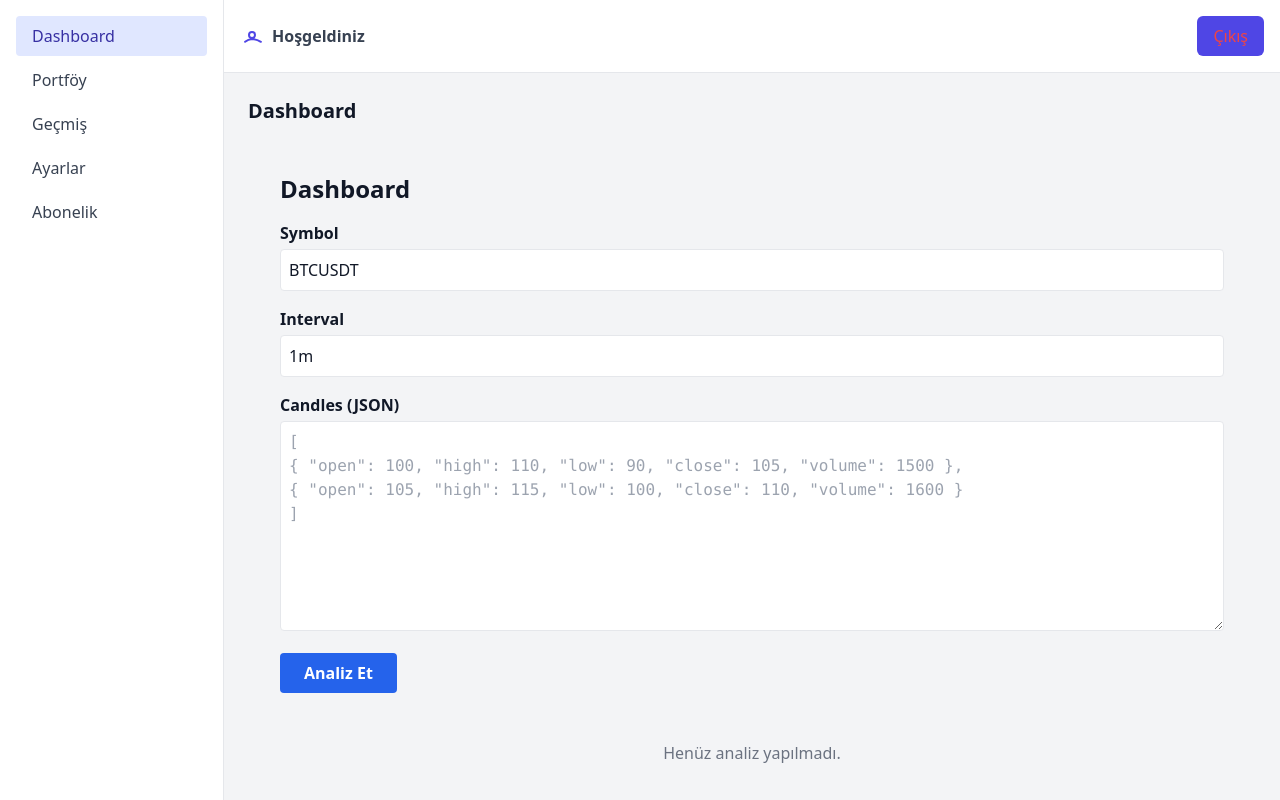
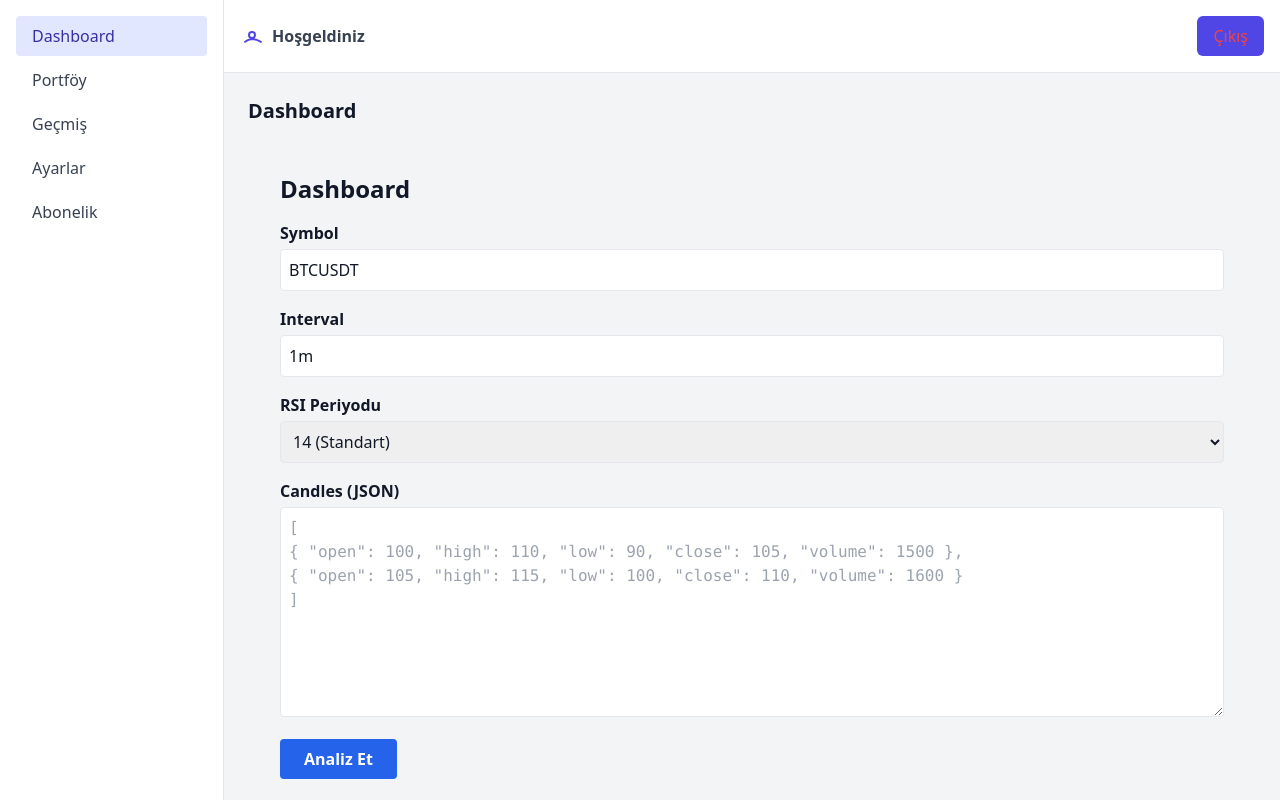
Before and after one commit to greencheff/trade-analyze-app, a React (Vite) app in the folder frontend/: page /dashboard in a window 1280 px wide. Built offline with nearby package versions, Linux system fonts and the light colour scheme.

Commit message:
Update WebhookForm.jsx

```diff
--- a/frontend/src/components/WebhookForm.jsx
+++ b/frontend/src/components/WebhookForm.jsx
@@ -4,6 +4,7 @@ export default function WebhookForm() {
   const [symbol, setSymbol] = useState("BTCUSDT");
   const [interval, setInterval] = useState("1m");
   const [candles, setCandles] = useState("");
+  const [rsiPeriod, setRsiPeriod] = useState(14);
   const [result, setResult] = useState(null);
   const [loading, setLoading] = useState(false);
 
@@ -19,7 +20,7 @@ export default function WebhookForm() {
           symbol,
           interval,
           candles: JSON.parse(candles),
-          rsi_period: 14, // İstersen burada açılır menü ekleriz (şimdilik sabit 14)
+          rsi_period: rsiPeriod,
         }),
       });
 
@@ -59,6 +60,19 @@ export default function WebhookForm() {
           onChange={(e) => setInterval(e.target.value)}
           className="w-full p-2 border rounded"
         />
+      </div>
+
+      <div className="mb-4">
+        <label className="block mb-1 font-semibold">RSI Periyodu</label>
+        <select
+          value={rsiPeriod}
+          onChange={(e) => setRsiPeriod(parseInt(e.target.value))}
+          className="w-full p-2 border rounded"
+        >
+          <option value={9}>9</option>
+          <option value={14}>14 (Standart)</option>
+          <option value={21}>21</option>
+        </select>
       </div>
 
       <div className="mb-4">
```
